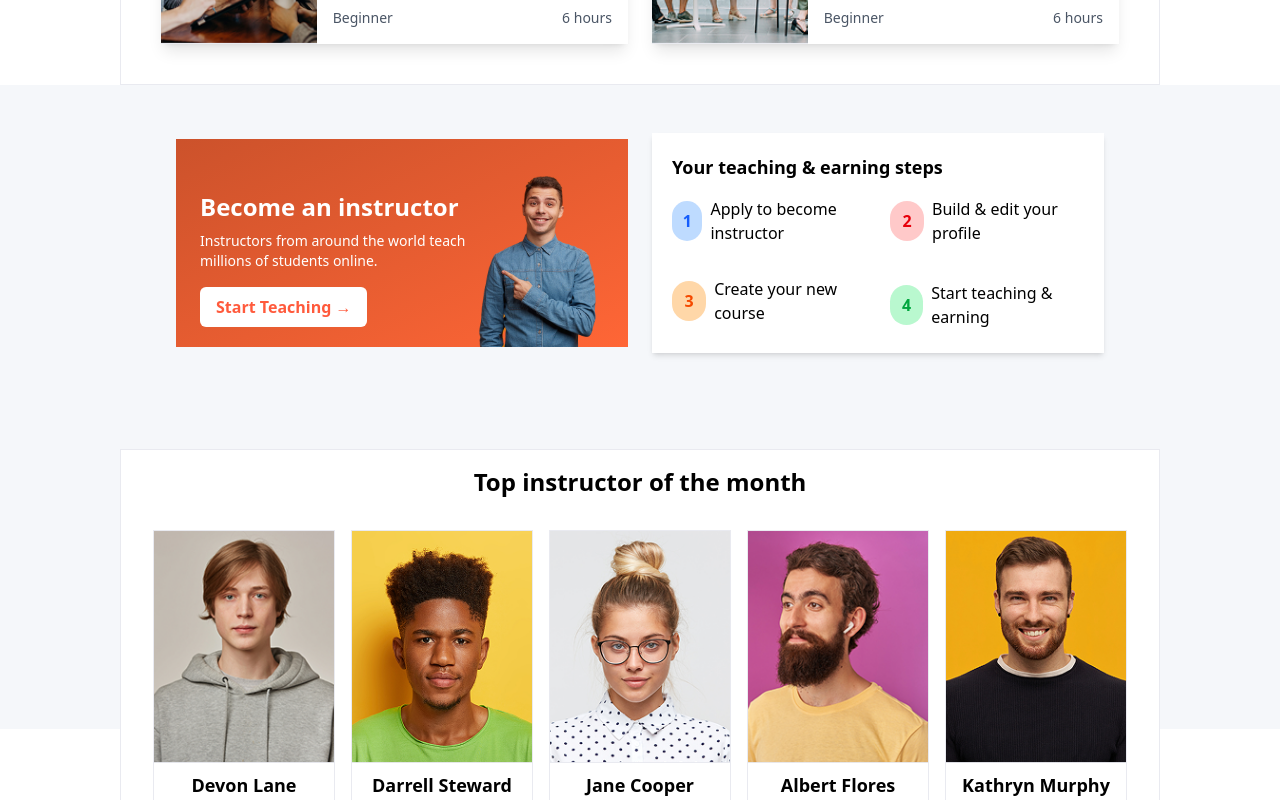
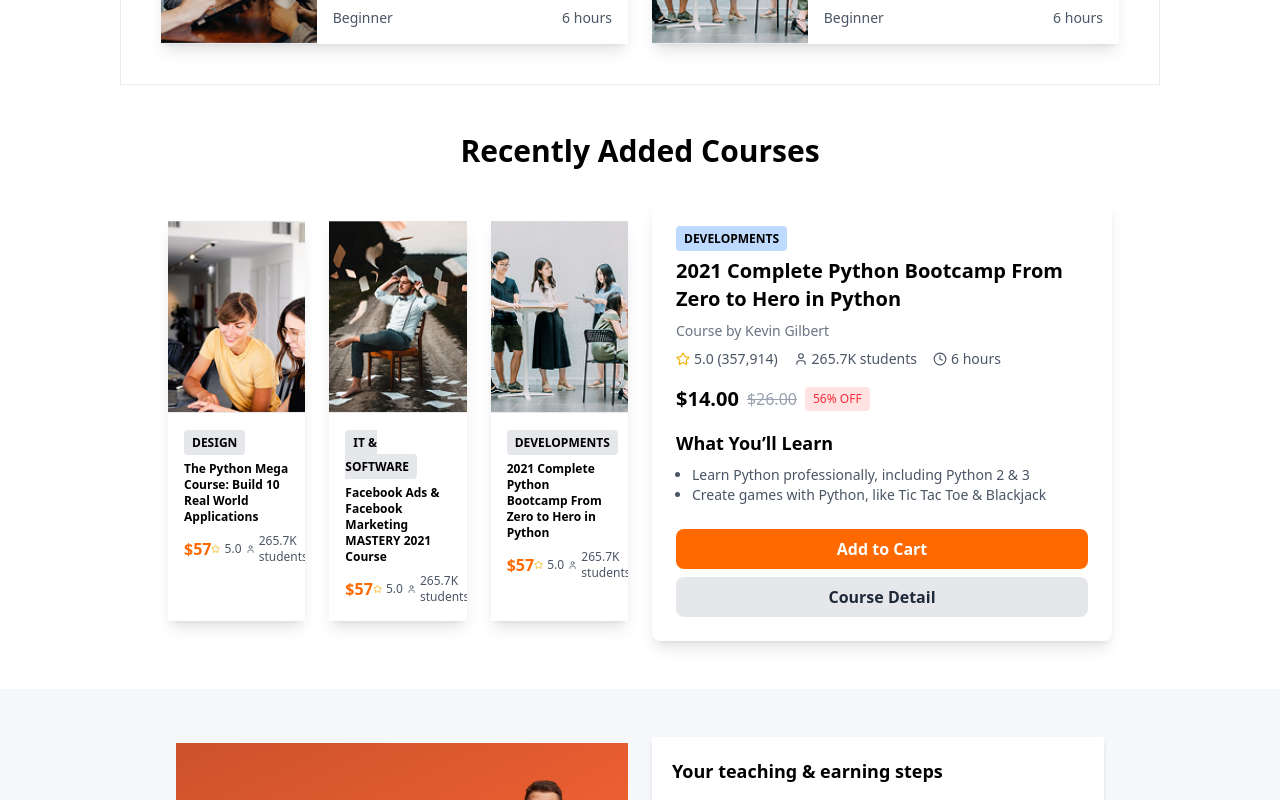
Before and after one commit to mahesh-pagrut/tuter-landing-page, a React (Vite) app: page / in a window 1280 px wide. Shown: the part 2160-2960 px from the top of the page. Built offline with nearby package versions, Linux system fonts and the light colour scheme.

Commit message:
fina touch ups

```diff
--- /dev/null
+++ b/src/components/homepage/RecentCourses.jsx
@@ -0,0 +1,100 @@
+import React from "react";
+import { Star, User, Clock } from "lucide-react";
+import course3 from "/assets/topCourses/course3.png";
+import course4 from "/assets/topCourses/course4.png";
+import course7 from "/assets/topCourses/course7.png";
+
+const courses = [
+  {
+    id: 1,
+    image: course3,
+    category: "DESIGN",
+    title: "The Python Mega Course: Build 10 Real World Applications",
+    price: "$57",
+    rating: "5.0",
+    students: "265.7K students",
+  },
+  {
+    id: 2,
+    image: course4,
+    category: "IT & SOFTWARE",
+    title: "Facebook Ads & Facebook Marketing MASTERY 2021 Course",
+    price: "$57",
+    rating: "5.0",
+    students: "265.7K students",
+  },
+  {
+    id: 3,
+    image: course7,
+    category: "DEVELOPMENTS",
+    title: "2021 Complete Python Bootcamp From Zero to Hero in Python",
+    price: "$57",
+    rating: "5.0",
+    students: "265.7K students",
+  },
+];
+
+const RecentCourses = () => {
+  return (
+    <div className="container mx-auto px-6 my-12 ">
+      <h2 className="text-3xl font-bold text-center mb-8">Recently Added Courses</h2>
+      <div className="grid grid-cols-1 md:grid-cols-4 gap-6 items-start">
+        {/* Left Section - Three Courses */}
+        <div className="md:col-span-2 grid grid-cols-1 md:grid-cols-3 gap-6 my-auto">
+          {courses.map((course) => (
+            <div key={course.id} className="bg-white shadow-lg overflow-hidden">
+              <img src={course.image} alt={course.title} className="w-full h-48 object-cover" />
+              <div className="p-4">
+                <span className="text-xs font-semibold bg-gray-200 px-2 py-1 rounded">{course.category}</span>
+                <h3 className="text-xs font-semibold mt-2">{course.title}</h3>
+                <div className="flex justify-between items-center mt-2">
+                  <span className="text-orange-500 font-bold">{course.price}</span>
+                  <div className="flex items-center gap-1 text-gray-600 text-xs">
+                    <Star className="text-yellow-500" size={14} /> {course.rating}
+                    <User size={14} /> {course.students}
+                  </div>
+                </div>
+              </div>
+            </div>
+          ))}
+        </div>
+
+        {/* Right Section - Bigger Course Details Card */}
+        <div className="md:col-span-2 bg-white shadow-lg rounded-lg p-6">
+          <span className="text-xs font-semibold bg-blue-200 px-2 py-1 rounded">DEVELOPMENTS</span>
+          <h3 className="text-xl font-semibold mt-2">2021 Complete Python Bootcamp From Zero to Hero in Python</h3>
+          <p className="text-sm text-gray-500 mt-2">Course by Kevin Gilbert</p>
+          <div className="flex items-center gap-4 mt-2">
+            <div className="flex items-center gap-1 text-gray-600 text-sm">
+              <Star className="text-yellow-500" size={14} /> 5.0 (357,914)
+            </div>
+            <div className="flex items-center gap-1 text-gray-600 text-sm">
+              <User size={14} /> 265.7K students
+            </div>
+            <div className="flex items-center gap-1 text-gray-600 text-sm">
+              <Clock size={14} /> 6 hours
+            </div>
+          </div>
+          <div className="mt-4 flex items-center gap-2">
+            <span className="text-xl font-bold">$14.00</span>
+            <span className="text-gray-400 line-through">$26.00</span>
+            <span className="text-red-500 bg-red-100 px-2 py-1 text-xs rounded">56% OFF</span>
+          </div>
+          <h4 className="text-lg font-semibold mt-4">What You’ll Learn</h4>
+          <ul className="list-disc pl-4 text-sm text-gray-600 mt-2">
+            <li>Learn Python professionally, including Python 2 & 3</li>
+            <li>Create games with Python, like Tic Tac Toe & Blackjack</li>
+          </ul>
+          <button className="w-full mt-6 bg-orange-500 text-white py-2 rounded-lg font-semibold hover:bg-orange-600">
+            Add to Cart
+          </button>
+          <button className="w-full mt-2 bg-gray-200 py-2 rounded-lg font-semibold text-gray-800 hover:bg-gray-300">
+            Course Detail
+          </button>
+        </div>
+      </div>
+    </div>
+  );
+};
+
+export default RecentCourses;
--- a/src/components/homepage/TopInstructors.jsx
+++ b/src/components/homepage/TopInstructors.jsx
@@ -1,6 +1,6 @@
 import React from "react";
 
-import instructor from "/assets/instructore.png"
+
 import devon from "/assets/instructors/devon.png";
 import darrell from "/assets/instructors/darrell.png";
 import jane from "/assets/instructors/jane.png";
--- a/src/components/homepage/TrustedCompanies.jsx
+++ b/src/components/homepage/TrustedCompanies.jsx
@@ -22,7 +22,7 @@ const TrustedCompanies = () => {
   ];
 
   return (
-    <section className="bg-[#FFFFFF] py-5">
+    <section className="bg-[#FFFFFF] py-10">
       <div className="max-w-7xl mx-auto flex flex-col md:flex-row items-center">
         {/* Left Section */}
         <div className="md:w-1/3 text-center md:text-left mb-8 md:mb-0">
--- a/src/pages/Home.jsx
+++ b/src/pages/Home.jsx
@@ -6,6 +6,7 @@ import FeaturedCourses from "../components/homepage/FeaturedCourses";
 import TrustedCompanies from "../components/homepage/TrustedCompanies";
 import TopInstructors from "../components/homepage/TopInstructors";
 import BecomeInstructor from "../components/homepage/becomeInstructor";
+import RecentCourses from "../components/homepage/RecentCourses";
 
 export default function Home() {
   return (
@@ -48,10 +49,14 @@ export default function Home() {
       <div className="px-30 -mt-70 relative">
         <FeaturedCourses />
       </div>
+      <div className="px-36">
+      <RecentCourses/>
+      </div>
 
       <div className="px-36 bg-[#F5F7FA] pb-70 relative">
         <BecomeInstructor/>
       </div>
+
 
       <div className="px-30 -mt-70 relative">
         <TopInstructors/>
```
